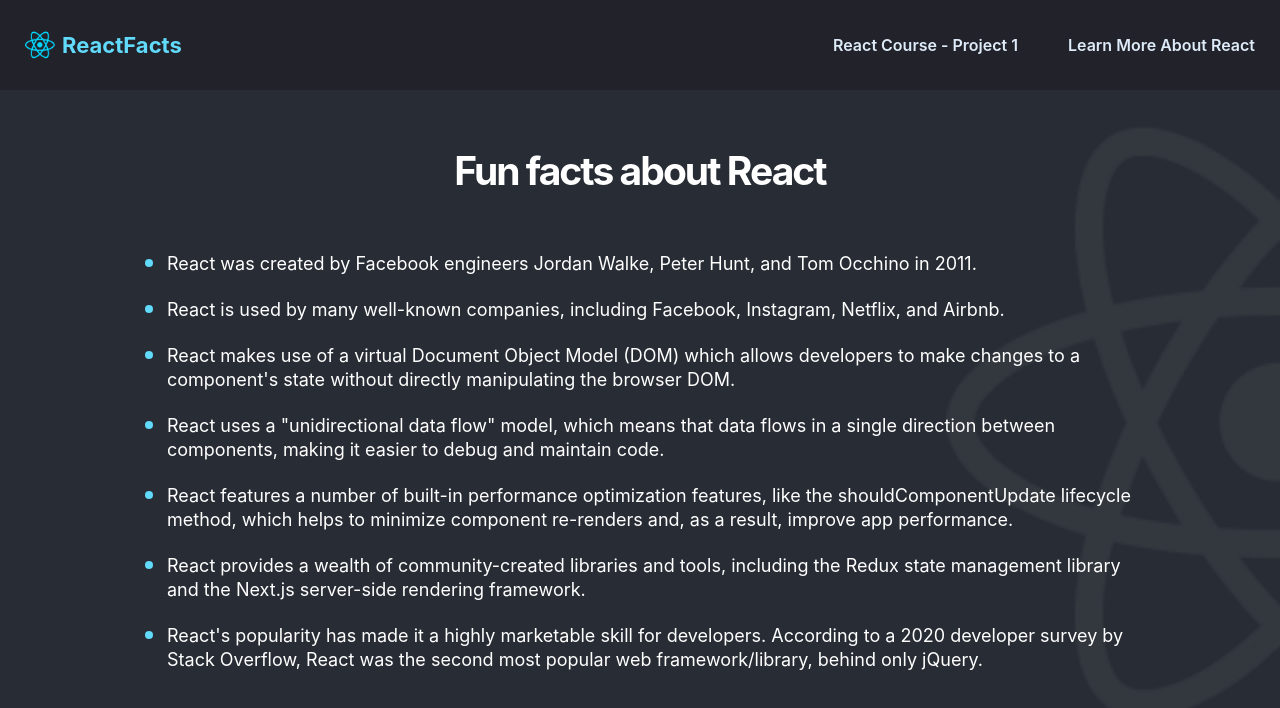
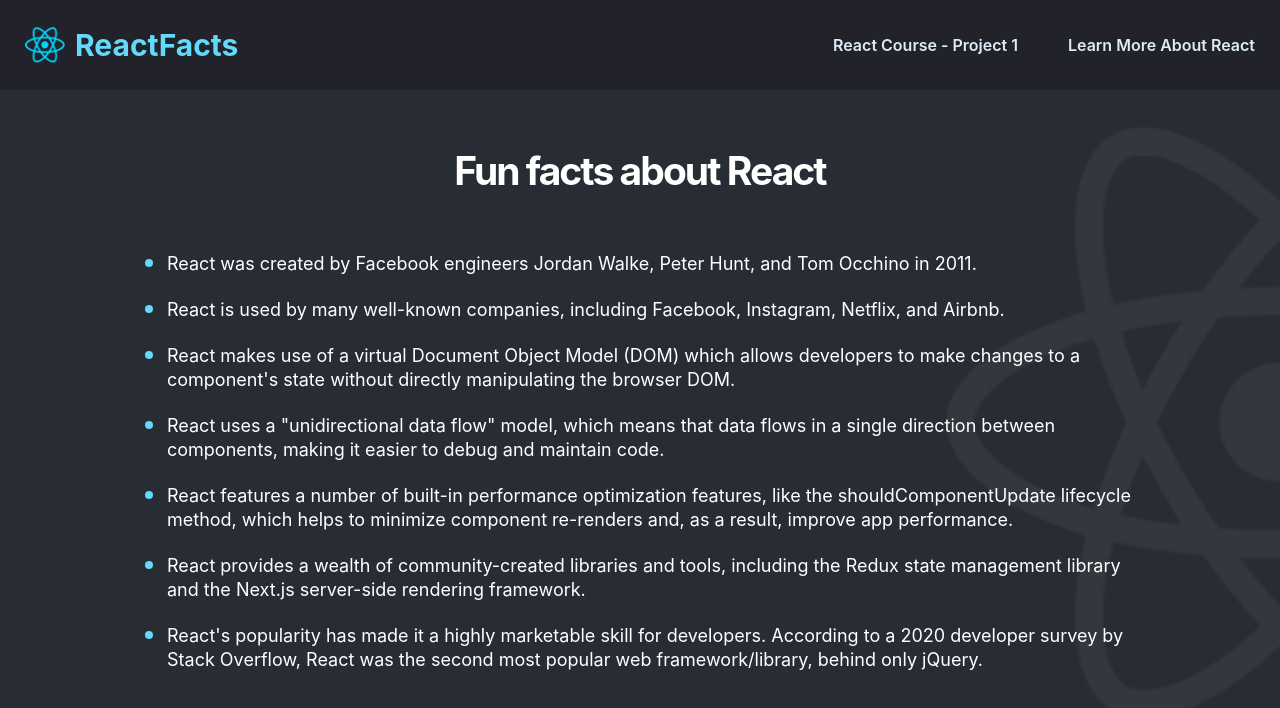
Before and after one commit to neha-nupur/React-Project-1, a React (Create React App) app: page / in a window 1280 px wide. Shown: the top 708 px of the page. Built offline with nearby package versions, Linux system fonts and the light colour scheme.

Commit message:
Update Logo and Heading

```diff
--- a/src/App.css
+++ b/src/App.css
@@ -65,7 +65,7 @@
   margin-right: auto;
   color: #61dafb;
   font-weight: 700;
-  font-size: 22px;
+  font-size: 30px;
 }
 
 .nav--title {
@@ -79,8 +79,8 @@
 }
 
 .nav--icon {
-  height: 30px;
-  margin-right: 7px;
+  height: 40px;
+  margin-right: 10px;
 }
 
 .main {
```
